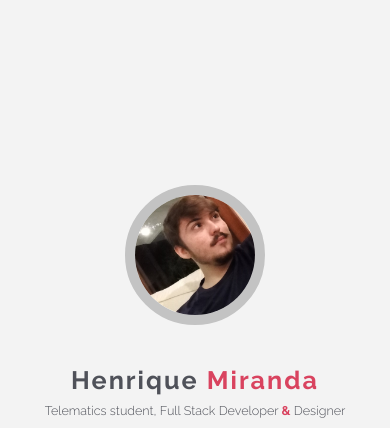
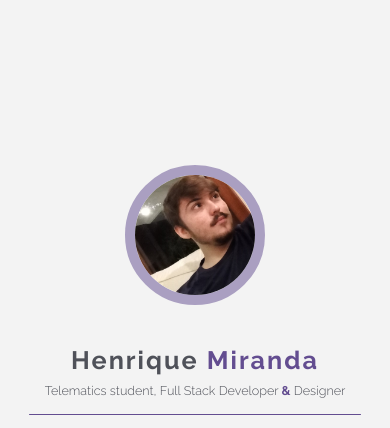
Before and after one commit to henriquepw/henrique.pw, a Gatsby site: page / in a window 390 px wide. Shown: the part 88-516 px from the top of the page. Built offline with nearby package versions, Linux system fonts and the light colour scheme; Gatsby itself is replaced by a stand-in of ours.

Commit message:
:bulb: chore: hamburger button animation

```diff
--- a/gatsby-config.js
+++ b/gatsby-config.js
@@ -24,13 +24,14 @@
         short_name: `portfilio`,
         start_url: `/`,
         background_color: `#F2F1F0`,
-        theme_color: `#4F5159`,
+        theme_color: `#634D90`,
         display: `minimal-ui`,
         icon: `src/assets/man.png`, // This path is relative to the root of the site.
       },
     },
     `gatsby-plugin-styled-components`,
     `gatsby-plugin-preload-fonts`,
+    `gatsby-plugin-polished`,
     {
       resolve: `gatsby-plugin-root-import`,
       options: {
--- a/package.json
+++ b/package.json
@@ -5,17 +5,20 @@
   "version": "0.1.0",
   "author": "Henrique Miranda <enrque.ns@gmail.com>",
   "dependencies": {
+    "babel-plugin-polished": "^1.1.0",
     "babel-plugin-styled-components": "^1.10.6",
     "gatsby": "^2.17.11",
     "gatsby-image": "^2.2.31",
     "gatsby-plugin-manifest": "^2.2.27",
     "gatsby-plugin-offline": "^3.0.19",
+    "gatsby-plugin-polished": "^1.0.4",
     "gatsby-plugin-preload-fonts": "^1.0.18",
     "gatsby-plugin-react-helmet": "^3.1.14",
     "gatsby-plugin-sharp": "^2.2.37",
     "gatsby-plugin-styled-components": "^3.1.13",
     "gatsby-source-filesystem": "^2.1.36",
     "gatsby-transformer-sharp": "^2.3.3",
+    "polished": "^3.4.2",
     "prop-types": "^15.7.2",
     "react": "^16.11.0",
     "react-dom": "^16.11.0",
--- a/src/components/Home/index.js
+++ b/src/components/Home/index.js
@@ -8,7 +8,7 @@
 } from 'react-icons/fi';
 
 import SocialIcon from './SocialIcon';
-import { Container, ProfileImg, Divider } from './styles';
+import { Container, Box, ProfileImg, Divider } from './styles';
 
 const icons = [
   ['https://github.com/henry-ns', 'Meu perfil do github', <FiGithub />],
@@ -36,9 +36,7 @@
       <h2>
         Telematics student, Full Stack Developer <strong>&</strong> Designer
       </h2>
-
       <Divider />
-
       <ul>
         {icons.map(item => (
           <li key={item[0]}>
--- a/src/components/Home/styles.js
+++ b/src/components/Home/styles.js
@@ -1,4 +1,5 @@
 import styled, { keyframes, css } from 'styled-components';
+import { opacify } from 'polished';
 
 import Profile from '~/components/Profile';
 
@@ -46,8 +47,9 @@
 `;
 
 export const ProfileImg = styled(Profile)`
-  border: 10px solid rgba(0, 0, 0, 0.2);
+  border: 10px solid ${opacify(-0.5, primaryColor.active)};
   box-sizing: border-box;
+  margin-top: -40px;
   margin-bottom: 40px;
   width: 160px;
   height: 160px;
@@ -82,7 +84,7 @@
   justify-content: center;
   align-items: center;
 
-  height: 100vh;
+  height: 100%;
   width: 100%;
 
   padding-left: 20px;
--- a/src/components/Layout/styles.js
+++ b/src/components/Layout/styles.js
@@ -2,4 +2,7 @@
 
 export const Container = styled.div`
   display: flex;
+
+  width: 100%;
+  height: 100%;
 `;
--- a/src/components/Menu/index.js
+++ b/src/components/Menu/index.js
@@ -6,7 +6,7 @@
 const pages = ['Home', 'Education', 'Projects', 'About'];
 
 export default function Header() {
-  const [selected, setSelected] = useState('home');
+  const [selected, setSelected] = useState('Home');
   const [pressed, setPressed] = useState(false);
 
   useEffect(() => {
--- a/src/components/Menu/styles.js
+++ b/src/components/Menu/styles.js
@@ -38,6 +38,7 @@
     selected &&
     css`
       opacity: 1;
+      font-weight: 400;
       transform: scale(1.05);
     `}
 
@@ -111,6 +112,11 @@
       top: 32px;
       right: 32px;
       transition: 1s;
+
+      &:hover {
+        transition: 0.1s;
+        color: ${primaryColor.active};
+      }
     }
 
     ul {
@@ -124,7 +130,33 @@
         width: 100%;
 
         svg {
+          transition: 1s;
+          // transform: rotate(360deg);
           color: ${secundaryColor.text};
+
+          line {
+            transition: 0.5s;
+          }
+
+          line:nth-child(1) {
+            opacity: 0;
+          }
+
+          line:nth-child(2) {
+            transform: rotateZ(45deg) translate(1.5px, -2px);
+            transform-origin: top left;
+            transform-box: fill-box;
+          }
+
+          line:nth-child(3) {
+            transform: rotateZ(-45deg) translate(2px, 2px);
+            transform-origin: bottom left;
+            transform-box: fill-box;
+          }
+
+          &:hover {
+            color: ${secundaryColor.text};
+          }
         }
 
         ul {
--- a/src/styles/colors.js
+++ b/src/styles/colors.js
@@ -1,7 +1,7 @@
 const primaryColor = {
   bg: '#F3F3F3',
   text: '#4F5159',
-  active: '#D9435F',
+  active: '#634D90', // '#D9435F',
 };
 
 const secundaryColor = {
--- a/src/styles/index.js
+++ b/src/styles/index.js
@@ -7,6 +7,7 @@
 
   flex: 1;
   width: 100%;
+  height: 100%;
   max-width: 980px;
 
   margin: 0 auto;
```
Also changed, not shown: public/index.html (+1 -1 lines), 1 other file.
